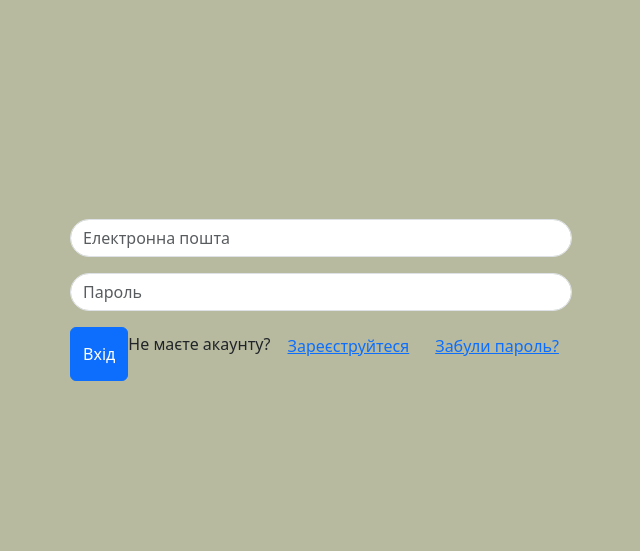
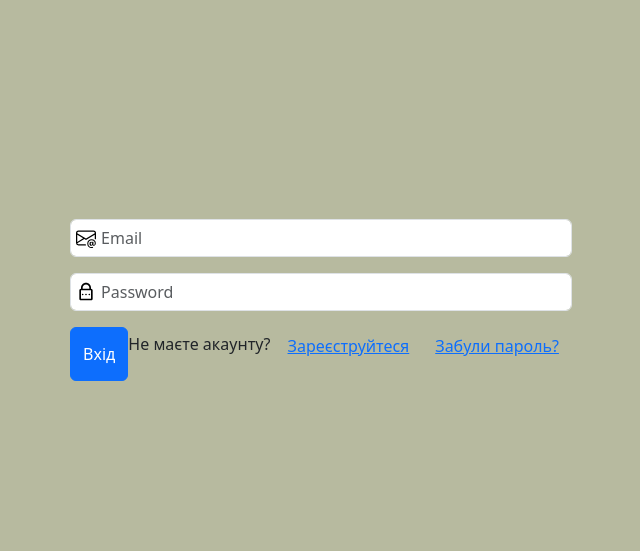
Before and after one commit to RomanSukhai/MallMate, a Django app: page /login/ in a window 1280 px wide. Shown: the part 92-643 px from the top of the page, without its empty margins (319-959 px from the left). Run offline with Django 4.2, Linux system fonts and the light colour scheme; some libraries are stand-ins or nearby versions.

Commit message:
Login update

```diff
--- a/templates/login.html
+++ b/templates/login.html
@@ -6,11 +6,14 @@
 <form method="post" class="mx-auto">
     {% csrf_token %}
     <div class="mb-3 form-group d-flex justify-content-center">
-        <input style="border-radius: 100px;" type="email" name="{{ form.email.name }}" id="{{ form.email.id_for_label }}" class="form-control my-input" value="{{ form.email.value|default:'' }}" placeholder="Електронна пошта">
+        <input type="email" name="{{ form.email.name }}" id="{{ form.email.id_for_label }}"
+            class="rounded form-control my-input" value="{{ form.email.value|default:'' }}" placeholder="Email">
     </div>
 
     <div class="mb-3 form-group d-flex justify-content-center">
-        <input style="border-radius: 100px;" type="password" name="{{ form.password.name }}" id="{{ form.password.id_for_label }}" class="form-control my-input" value="{{ form.password.value|default:'' }}" placeholder="Пароль">
+        <input style="border-radius: 100px;" type="password" name="{{ form.password.name }}"
+            id="{{ form.password.id_for_label }}" class="rounded form-control my-input"
+            value="{{ form.password.value|default:'' }}" placeholder="Password">
     </div>
 
     <div class="d-flex justify-content-center">
```
